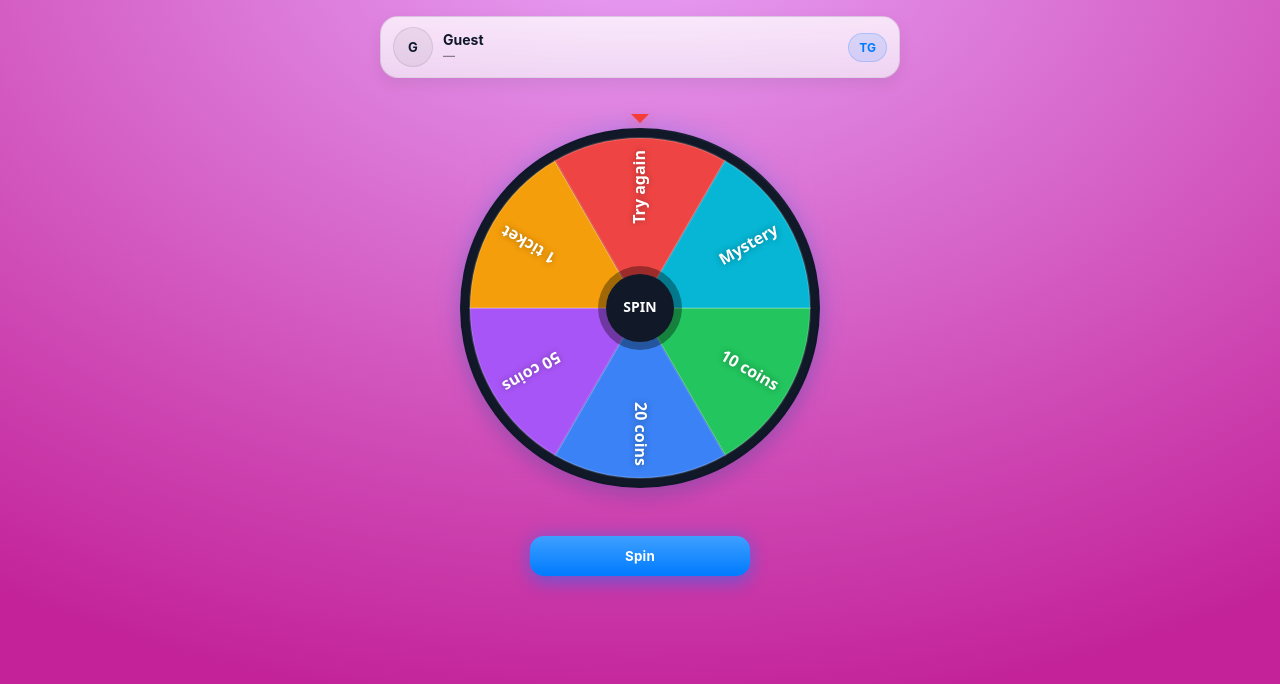
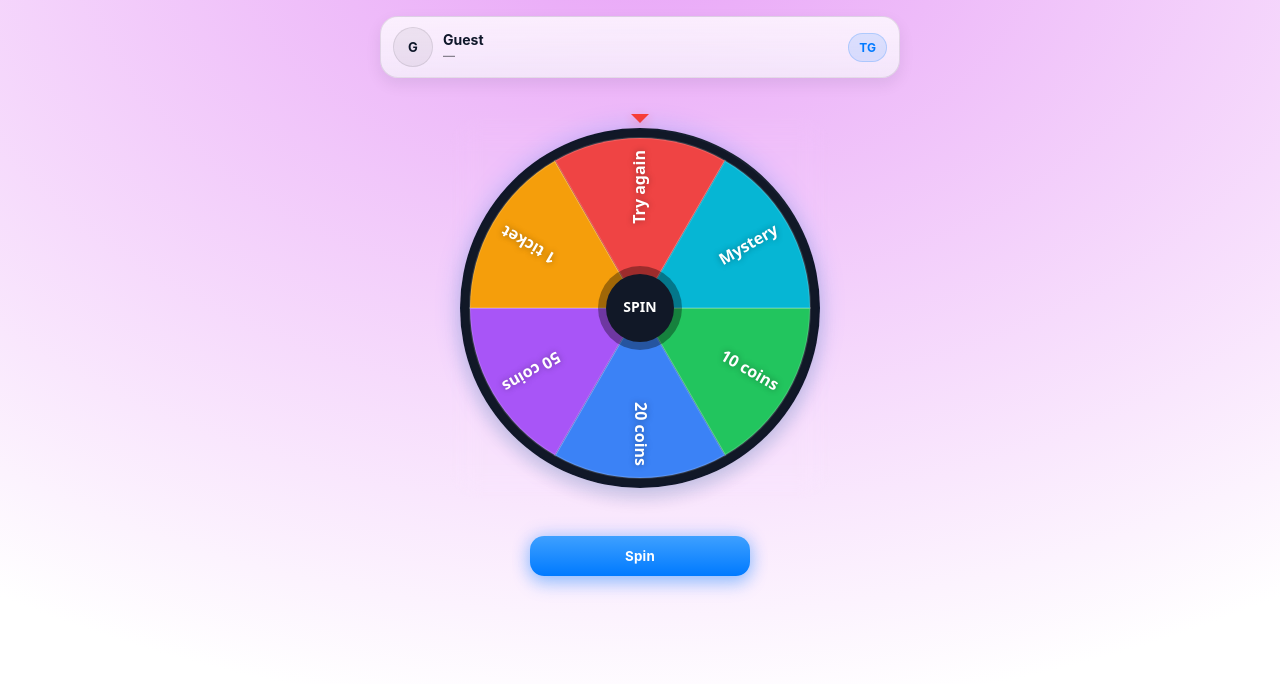
Before and after one commit to work-crosca/wheel, a React (Vite) app: page / in a window 1280 px wide. Shown: the top 684 px of the page. Built offline with nearby package versions, Linux system fonts and the light colour scheme.

Commit message:
Update base.css

```diff
--- a/src/styles/base.css
+++ b/src/styles/base.css
@@ -13,7 +13,7 @@
   background-color: #f2f2f7;
   color: #0f172a;
 
-  --ios-bg: #c32298;
+  --ios-bg: #fff;
   --ios-card: #ffffff;
   --ios-border: rgba(60, 60, 67, 0.12);
   --ios-label: #0f172a;
```
